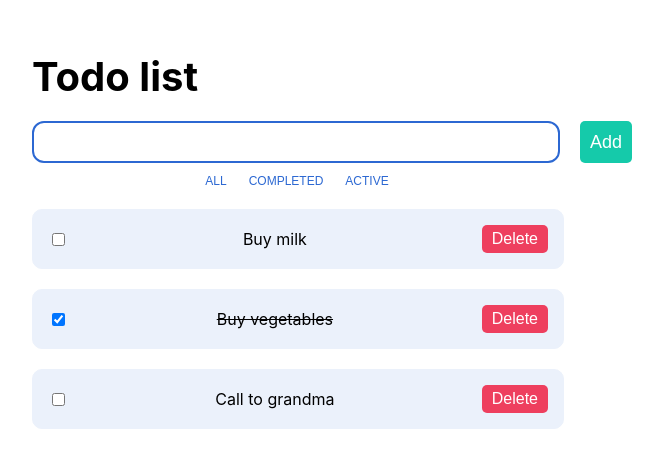
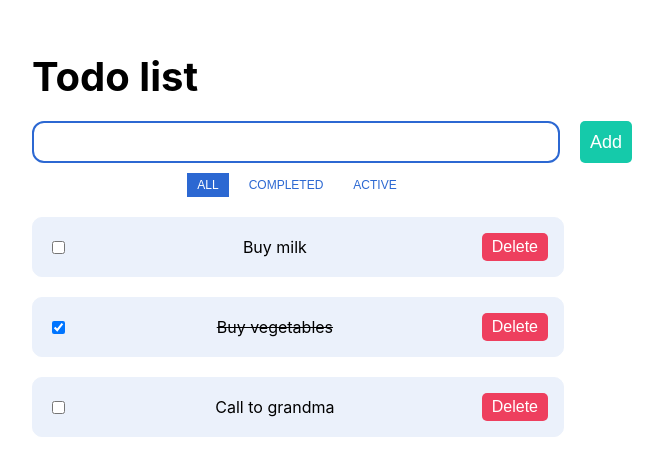
Before and after one commit to lizakrasn/redux-todolist, a React (Create React App) app: page / in a window 1280 px wide. Shown: the part 108-584 px from the top of the page, without its empty margins (308-971 px from the left). Built offline with nearby package versions, Linux system fonts and the light colour scheme.

Commit message:
updated state and added active

```diff
--- a/src/App.js
+++ b/src/App.js
@@ -1,8 +1,8 @@
 import React from 'react';
 import './app.sass';
-import FilterButtons from './components/filterButtons/filterButtons';
 import Form from './components/form/form';
 import TodoList from './components/todoList/todoList';
+import FilterButtons from './components/filterButtons/filterButtons';
 
 function App() {
   return (
--- a/src/components/filterButtons/filterButtons.jsx
+++ b/src/components/filterButtons/filterButtons.jsx
@@ -4,47 +4,46 @@ import { filterAllTodos, filterCompletedTodos, filterActiveTodos } from '../../f
 import './filterButtons.sass';
 
 const FilterButtons = () => {
-  const dispatch = useDispatch();
-  const todos = useSelector(state => state.todos);
+  // const dispatch = useDispatch();
+  const active = useSelector(state => state.todos.active);
 
-  const handleFilterAllTodos = () => {
-    dispatch(filterAllTodos(todos));
-  }
+  // const handleFilterAllTodos = () => {
+  //   dispatch(filterAllTodos(todos));
+  // }
 
-  const handleFilterCompletedTodos = () => {
-    dispatch(filterCompletedTodos(todos));
-  }
+  // const handleFilterCompletedTodos = () => {
+  //   dispatch(filterCompletedTodos(todos));
+  // }
 
-  const handleFilterActiveTodos = () => {
-    dispatch(filterActiveTodos(todos));
-  }
+  // const handleFilterActiveTodos = () => {
+  //   dispatch(filterActiveTodos(todos));
+  // }
 
   return (
     <div className="filterButtons">
       <button
-        className="filterButtons__button"
+        className={active === 'all' ? "filterButtons__button active" : "filterButtons__button"}
         type="button"
-        onClick={handleFilterAllTodos}
+        // onClick={handleFilterAllTodos}
       >
         All
       </button>
 
       <button
-        className="filterButtons__button"
+        className={active === 'completed' ? "filterButtons__button active" : "filterButtons__button"}
         type="button"
-        onClick={handleFilterCompletedTodos}
+        // onClick={handleFilterCompletedTodos}
       >
         Completed
       </button>
 
       <button
-        className="filterButtons__button"
+        className={active === 'active' ? "filterButtons__button active" : "filterButtons__button"}
         type="button"
-        onClick={handleFilterActiveTodos}
+        // onClick={handleFilterActiveTodos}
       >
         Active
       </button>
-
     </div>
   )
 }
--- a/src/components/filterButtons/filterButtons.sass
+++ b/src/components/filterButtons/filterButtons.sass
@@ -7,6 +7,7 @@
 
   &__button
     margin: 0 5px
+    padding: 5px 10px
     background: none
     border: none
     cursor: pointer
@@ -17,3 +18,7 @@
 
     &:hover
       text-decoration: underline
+
+    &.active
+      background-color: #2C68D2
+      color: white
--- a/src/components/todoList/todoList.jsx
+++ b/src/components/todoList/todoList.jsx
@@ -4,8 +4,7 @@ import Todo from '../todo/todo';
 import './todoList.sass'
 
 const TodoList = () => {
-  const todos = useSelector((state) => state.todos);
-  console.log(todos)
+  const todos = useSelector((state) => state.todos.allTodos);
 
   return (
     <div className="todoList">
--- a/src/features/todosSlice.js
+++ b/src/features/todosSlice.js
@@ -14,10 +14,17 @@ let todoList = [{
   completed: false
 }]
 
+let initialState = {
+  allTodos: todoList,
+  completedTodos: todoList,
+  activeTodos: todoList,
+  active: 'all'
+}
+
 
 const todosSlice = createSlice({
   name: 'todos',
-  initialState: todoList,
+  initialState: initialState,
   reducers: {
     addTodo(state, action) {
       const todo = {
@@ -25,17 +32,17 @@ const todosSlice = createSlice({
         id: Math.random(),
         completed: false
       }
-      state.push(todo);
+      state.allTodos.push(todo);
     },
 
     toggleTodo(state, action) {
-      const indexTodo = state.findIndex(todo => todo.id === action.payload.id);
+      const indexTodo = state.allTodos.findIndex(todo => todo.id === action.payload.id);
 
-      state[indexTodo].completed = !action.payload.completed;
+      state.allTodos[indexTodo].completed = !action.payload.completed;
     },
 
     deleteTodo(state, action) {
-      return state.filter(todo => todo.id !== action.payload.id)
+      state.allTodos =  state.allTodos.filter(todo => todo.id !== action.payload.id);
     },
 
     filterAllTodos(state, action) {
```
